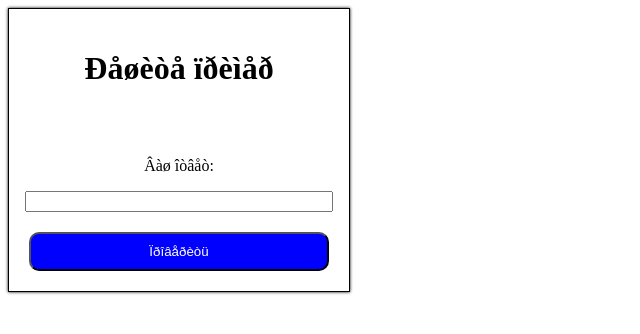
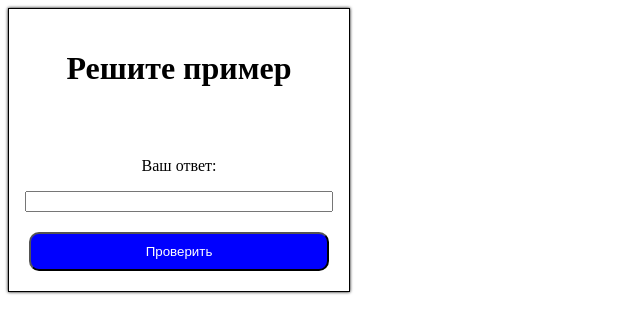
Before and after one commit to Leon-Production/Game.github.io., a plain HTML site: page index.html in a window 1280 px wide. Shown: the whole page, without its empty margins (0-640 px from the left). Drawn offline with Linux system fonts and the light colour scheme.

Commit message:
Update index.html

```diff
--- a/index.html
+++ b/index.html
@@ -1,21 +1,20 @@
 <!DOCTYPE html>
 <html lang="en">
 <head>
-<title>GAME</title>
 <meta charset="UTF-8">
 <meta http-equiv="X-UA-Compatible" content="IE=edge">
 <meta name="viewport" content="width=device-width, initial-scale=1.0">
-<title>Ìîé ïåðâàÿ èãðà.</title>
+<title>Моя первая игра.</title>
 <link rel="stylesheet" href="style.css">
 <script src="main.js"></script>
 </head>
 <body>
 <div class="parent">
-  <h1>Ðåøèòå ïðèìåð</h1>
+  <h1>Решите пример</h1>
   <p class="task"></p>
-  <p>Âàø îòâåò:</p>
+  <p>Ваш ответ:</p>
   <input type="text" class="input" />
-  <button class="check">Ïðîâåðèòü</button>
+  <button class="check">Проверить</button>
 </div>
 </body>
 </html>
```
